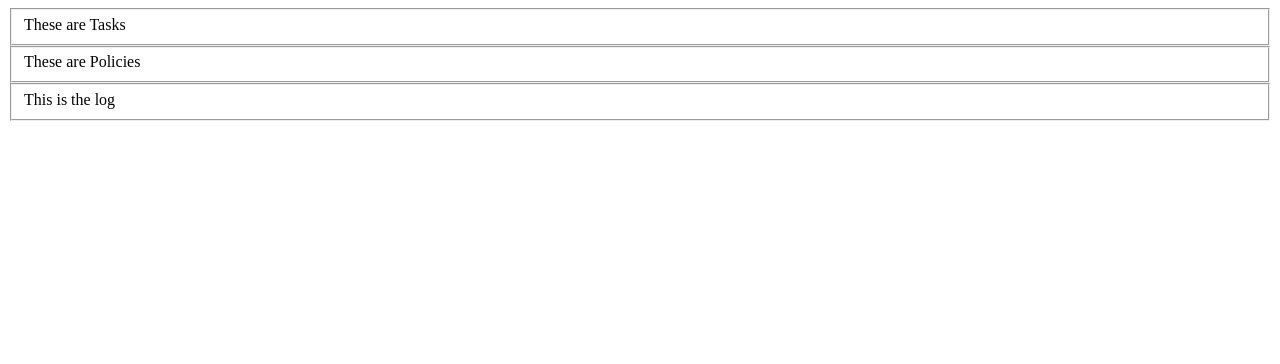
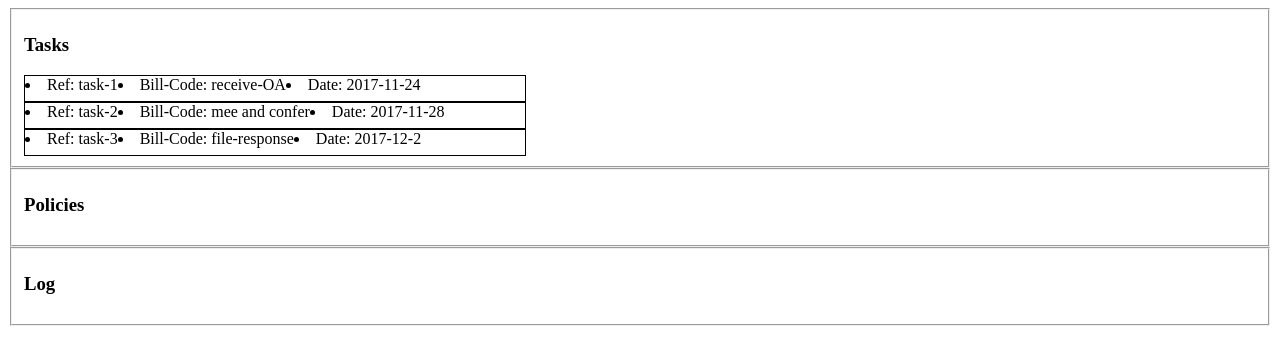
Before and after one commit to punknight16/single-page-lsaas-v2, a website: page index.html in a window 1280 px wide. Drawn offline with Linux system fonts and the light colour scheme.

Commit message:
added card style

```diff
--- a/index.html
+++ b/index.html
@@ -1,17 +1,42 @@
 <html>
 <head>
+	<style>
+		.task-card {
+			border: 1px solid black;
+			height: 25px;
+			width: 500px;
+			display: flex;
+		}
+	</style>
 </head>
 <body>
 	<section id='tasks'>
-		<fieldset>These are Tasks</fieldset>
+		<fieldset>
+			<h3>Tasks</h3>
+			<div class='task-card'>
+				<li>Ref: task-1</li>
+				<li>Bill-Code: receive-OA</li>
+				<li>Date: 2017-11-24</li>
+			</div>
+			<div class='task-card'>
+				<li>Ref: task-2</li>
+				<li>Bill-Code: mee and confer</li>
+				<li>Date: 2017-11-28</li>
+			</div>
+			<div class='task-card'>
+				<li>Ref: task-3</li>
+				<li>Bill-Code: file-response</li>
+				<li>Date: 2017-12-2</li>
+			</div>
+		</fieldset>
 	</section>
 
 	<section id='policies'>
-		<fieldset>These are Policies</fieldset>
+		<fieldset><h3>Policies<h3></fieldset>
 	</section>
 
 	<section id='log'>
-		<fieldset>This is the log</fieldset>
+		<fieldset><h3>Log</h3></fieldset>
 	</section>
 </body>
 </html>
```
